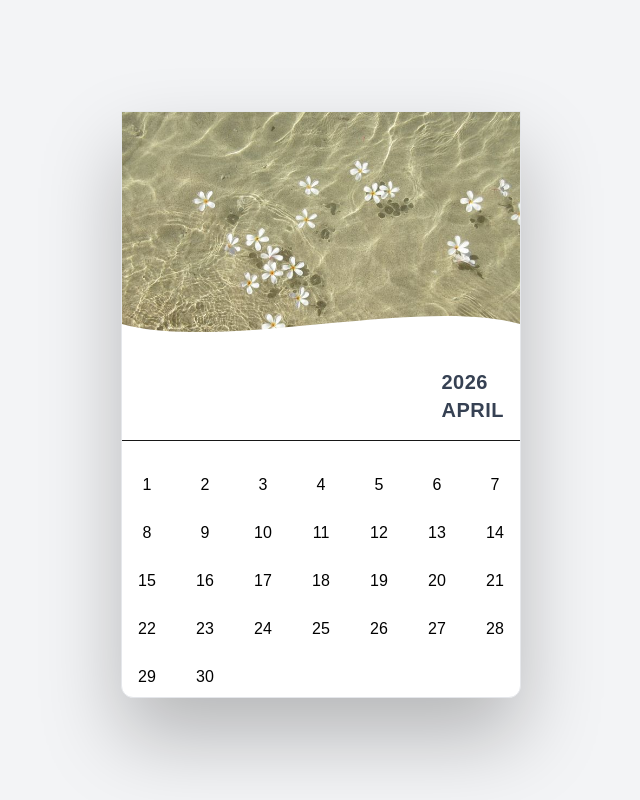
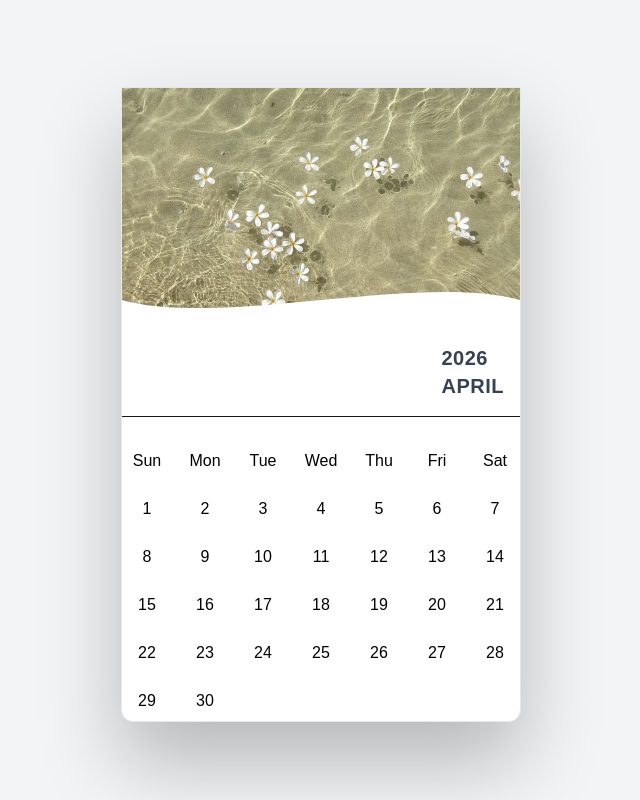
Before and after one commit to anjjcodes/Interactive-Calender, a Next.js app in the folder calendar/: page / in a window 1280 px wide. Shown: the whole page, without its empty margins (319-959 px from the left). Built offline with nearby package versions, Linux system fonts and the light colour scheme.

Commit message:
weekdays update

```diff
--- a/calendar/components/calendar/CalenderGrid.tsx
+++ b/calendar/components/calendar/CalenderGrid.tsx
@@ -9,8 +9,22 @@ export default function CalendarGrid(){
 
     const dates = generateData(year, month);
 
+    const weekDays = ["Sun", "Mon", "Tue", "Wed", "Thu", "Fri", "Sat"];
+
     return (
         <div className="grid grid-cols-7 gap-2 mt-6">
+
+            {weekDays.map((day, index) => (
+                <div key={index}
+                className="h-10
+                flex
+                items-center
+                justify-center
+                rounded-lg
+                text-black">
+                    {day}
+                </div>
+            ))}
 
             {dates.map((date, index) => (
                 <div key={index}
```
